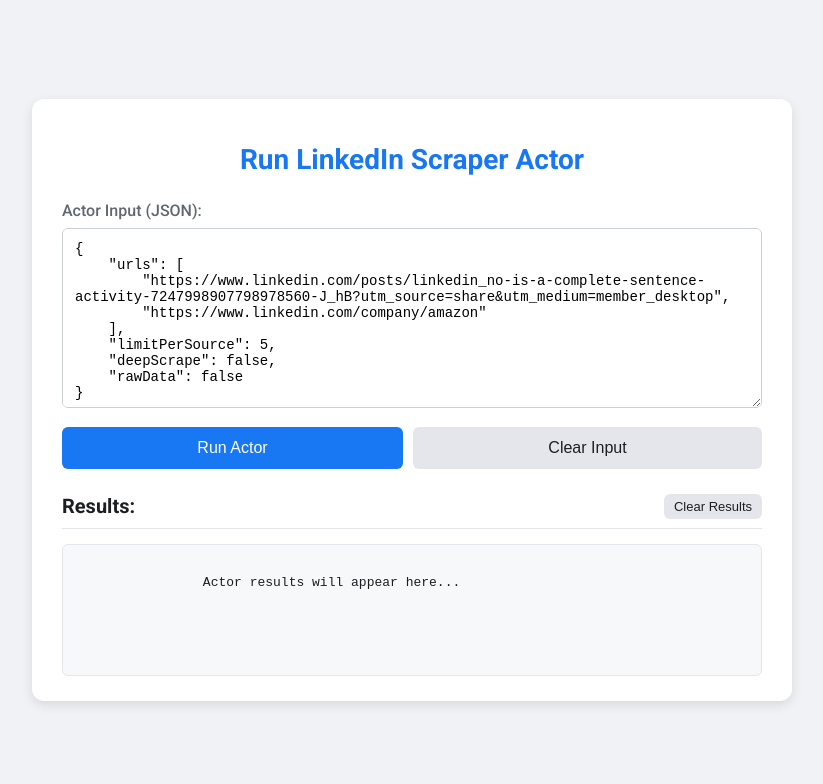
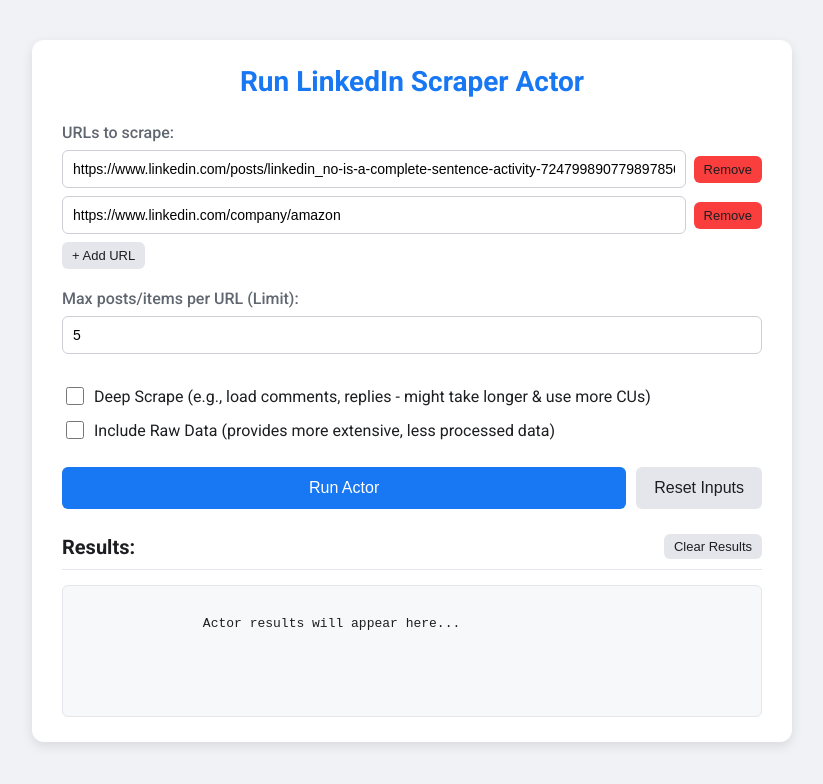
Before and after one commit to shana6991/saas-scrap, a plain HTML site: page frontend/index.html in a window 1280 px wide. Shown: the whole page, without its empty margins (228-1051 px from the left). Drawn offline with Linux system fonts and the light colour scheme.

Commit message:
Implement structured input form in frontend (dynamic URLs, checkboxes, number input)

```diff
--- a/frontend/index.html
+++ b/frontend/index.html
@@ -13,7 +13,7 @@
             color: #1c1e21;
             display: flex;
             justify-content: center;
-            align-items: center;
+            align-items: flex-start; /* Align to top for scrolling */
             min-height: 100vh;
             padding: 20px;
             box-sizing: border-box;
@@ -25,11 +25,14 @@
             box-shadow: 0 4px 12px rgba(0, 0, 0, 0.1);
             width: 100%;
             max-width: 700px;
+            margin-top: 20px; /* Add some margin at the top */
+            margin-bottom: 20px;
         }
         h1 {
-            color: #1877f2; /* Facebook Blue or similar */
+            color: #1877f2;
             text-align: center;
             font-size: 28px;
+            margin-top: 0;
             margin-bottom: 25px;
         }
         label {
@@ -38,30 +41,53 @@
             font-weight: 500;
             color: #606770;
         }
-        textarea {
+        input[type="text"], input[type="number"] {
             width: 100%;
-            min-height: 180px;
-            margin-bottom: 15px;
-            padding: 12px;
+            padding: 10px;
+            margin-bottom: 10px;
             border-radius: 6px;
             border: 1px solid #ccd0d5;
-            font-family: monospace;
+            box-sizing: border-box;
             font-size: 14px;
-            box-sizing: border-box;
-            resize: vertical;
         }
-        textarea:focus {
+        input[type="text"]:focus, input[type="number"]:focus {
             border-color: #1877f2;
             box-shadow: 0 0 0 2px rgba(24, 119, 242, 0.2);
             outline: none;
         }
+        .input-group {
+            margin-bottom: 20px;
+        }
+        .url-input-container {
+            display: flex;
+            align-items: center;
+            margin-bottom: 8px;
+        }
+        .url-input-container input[type="text"] {
+            flex-grow: 1;
+            margin-bottom: 0; /* Remove bottom margin as it's handled by container */
+            margin-right: 8px;
+        }
+        .checkbox-group label {
+            display: flex;
+            align-items: center;
+            margin-bottom: 10px;
+            font-weight: normal;
+            color: #1c1e21;
+        }
+        .checkbox-group input[type="checkbox"] {
+            margin-right: 10px;
+            width: 18px;
+            height: 18px;
+            accent-color: #1877f2;
+        }
         .button-group {
             display: flex;
             gap: 10px;
+            margin-top: 25px; /* Add margin above main buttons */
             margin-bottom: 20px;
         }
         button {
-            flex-grow: 1;
             padding: 12px 18px;
             background-color: #1877f2;
             color: white;
@@ -71,6 +97,7 @@
             font-size: 16px;
             font-weight: 500;
             transition: background-color 0.2s ease;
+            flex-grow: 1; /* Make main buttons take equal space */
         }
         button:hover {
             background-color: #166fe5;
@@ -83,10 +110,27 @@
         button.secondary {
             background-color: #e4e6eb;
             color: #1c1e21;
+            flex-grow: 0; /* Secondary buttons don't grow as much */
         }
-        button.secondary:hover {
-            background-color: #d8dade;
+        button.small {
+            padding: 6px 10px;
+            font-size: 13px;
+            flex-grow: 0;
         }
+        button.danger {
+             background-color: #fa3e3e;
+        }
+        button.danger:hover {
+             background-color: #e03030;
+        }
+
+        #resultsContainer h2 {
+            display: flex;
+            justify-content: space-between;
+            align-items: center;
+        }
+
+        /* ... (rest of your existing styles for results, loader, messages remain the same) ... */
         #resultsContainer {
             margin-top: 25px;
         }
@@ -136,7 +180,6 @@
             background-color: #ffebe8;
             color: #c92a1e;
         }
-        /* Card style for results */
         .result-item {
             background-color: #fff;
             border: 1px solid #dddfe2;
@@ -155,20 +198,39 @@
     <div class="container">
         <h1>Run LinkedIn Scraper Actor</h1>
 
-        <label for="actorInput">Actor Input (JSON):</label>
-        <textarea id="actorInput" placeholder="Enter JSON input for the actor...">{
-    "urls": [
-        "https://www.linkedin.com/posts/linkedin_no-is-a-complete-sentence-activity-7247998907798978560-J_hB?utm_source=share&utm_medium=member_desktop",
-        "https://www.linkedin.com/company/amazon"
-    ],
-    "limitPerSource": 5,
-    "deepScrape": false,
-    "rawData": false
-}</textarea>
+        <div class="input-group">
+            <label>URLs to scrape:</label>
+            <div id="urlsContainer">
+                <div class="url-input-container">
+                    <input type="text" class="url-input" placeholder="https://www.linkedin.com/posts/..." value="https://www.linkedin.com/posts/linkedin_no-is-a-complete-sentence-activity-7247998907798978560-J_hB?utm_source=share&utm_medium=member_desktop">
+                    <!-- Remove button for the first field can be added if needed, or handled by clearing -->
+                </div>
+                <div class="url-input-container">
+                     <input type="text" class="url-input" placeholder="https://www.linkedin.com/company/..." value="https://www.linkedin.com/company/amazon">
+                </div>
+            </div>
+            <button id="addUrlButton" class="secondary small" type="button">+ Add URL</button>
+        </div>
+
+        <div class="input-group">
+            <label for="limitPerSource">Max posts/items per URL (Limit):</label>
+            <input type="number" id="limitPerSource" value="5" min="1">
+        </div>
+
+        <div class="input-group checkbox-group">
+            <label>
+                <input type="checkbox" id="deepScrape">
+                Deep Scrape (e.g., load comments, replies - might take longer & use more CUs)
+            </label>
+            <label>
+                <input type="checkbox" id="rawData">
+                Include Raw Data (provides more extensive, less processed data)
+            </label>
+        </div>
 
         <div class="button-group">
-            <button id="runActorButton">Run Actor</button>
-            <button id="clearInputButton" class="secondary">Clear Input</button>
+            <button id="runActorButton" type="button">Run Actor</button>
+            <button id="clearAllInputsButton" class="secondary" type="button">Reset Inputs</button>
         </div>
 
         <div class="loader" id="loader"></div>
@@ -176,8 +238,8 @@
         <div id="errorMessage" class="message error-message" style="display: none;"></div>
 
         <div id="resultsContainer">
-            <h2>Results: <button id="clearResultsButton" class="secondary" style="float: right; padding: 5px 10px; font-size: 13px;">Clear Results</button></h2>
-            <div id="resultsOutput"> <!-- Changed from pre to div for flexible content -->
+            <h2>Results: <button id="clearResultsButton" class="secondary small" style="padding: 5px 10px; font-size: 13px;">Clear Results</button></h2>
+            <div id="resultsOutput">
                 Actor results will appear here...
             </div>
         </div>
--- a/frontend/script.js
+++ b/frontend/script.js
@@ -1,15 +1,74 @@
 document.addEventListener('DOMContentLoaded', () => {
-    const actorInputTextarea = document.getElementById('actorInput');
+    const urlsContainer = document.getElementById('urlsContainer');
+    const addUrlButton = document.getElementById('addUrlButton');
+    const limitPerSourceInput = document.getElementById('limitPerSource');
+    const deepScrapeCheckbox = document.getElementById('deepScrape');
+    const rawDataCheckbox = document.getElementById('rawData');
+
     const runActorButton = document.getElementById('runActorButton');
-    const clearInputButton = document.getElementById('clearInputButton');
+    const clearAllInputsButton = document.getElementById('clearAllInputsButton');
     const clearResultsButton = document.getElementById('clearResultsButton');
-    const resultsOutputDiv = document.getElementById('resultsOutput'); // Changed to Div
+    const resultsOutputDiv = document.getElementById('resultsOutput');
     const loader = document.getElementById('loader');
     const statusMessageElement = document.getElementById('statusMessage');
     const errorMessageElement = document.getElementById('errorMessage');
 
-    const initialInputContent = actorInputTextarea.value;
     const backendUrl = '/run-actor';
+
+    // --- Default Input Values ---
+    const defaultLimit = 5;
+    const defaultDeepScrape = false;
+    const defaultRawData = false;
+    const defaultUrls = [
+        "https://www.linkedin.com/posts/linkedin_no-is-a-complete-sentence-activity-7247998907798978560-J_hB?utm_source=share&utm_medium=member_desktop",
+        "https://www.linkedin.com/company/amazon"
+    ];
+
+    function createUrlInputEntry(urlValue = '') {
+        const inputContainer = document.createElement('div');
+        inputContainer.className = 'url-input-container';
+
+        const newInput = document.createElement('input');
+        newInput.type = 'text';
+        newInput.className = 'url-input';
+        newInput.placeholder = 'https://www.linkedin.com/...';
+        newInput.value = urlValue;
+
+        const removeButton = document.createElement('button');
+        removeButton.type = 'button';
+        removeButton.textContent = 'Remove';
+        removeButton.className = 'secondary small danger';
+        removeButton.onclick = () => {
+            inputContainer.remove();
+            // Ensure at least one URL input remains if all are removed by user
+            if (urlsContainer.children.length === 0) {
+                createUrlInputEntry(); // Add a blank one back
+            }
+        };
+
+        inputContainer.appendChild(newInput);
+        inputContainer.appendChild(removeButton);
+        urlsContainer.appendChild(inputContainer);
+    }
+
+    function resetInputsToDefaults() {
+        urlsContainer.innerHTML = ''; // Clear existing URL inputs
+        defaultUrls.forEach(url => createUrlInputEntry(url));
+        if (defaultUrls.length === 0) { // Ensure at least one empty field if no defaults
+            createUrlInputEntry();
+        }
+        limitPerSourceInput.value = defaultLimit;
+        deepScrapeCheckbox.checked = defaultDeepScrape;
+        rawDataCheckbox.checked = defaultRawData;
+        displayMessage(statusMessageElement, '');
+        displayMessage(errorMessageElement, '', true);
+    }
+
+    // Initialize URL fields on page load
+    resetInputsToDefaults();
+
+    addUrlButton.addEventListener('click', () => createUrlInputEntry());
+    clearAllInputsButton.addEventListener('click', resetInputsToDefaults);
 
     function displayMessage(element, message, isError = false) {
         element.textContent = message;
@@ -18,19 +77,16 @@ document.addEventListener('DOMContentLoaded', () => {
     }
 
     function renderResults(items) {
-        resultsOutputDiv.innerHTML = ''; // Clear previous results
+        resultsOutputDiv.innerHTML = '';
         if (!items || items.length === 0) {
             resultsOutputDiv.textContent = 'No items found in the dataset for this run.';
             return;
         }
-
         if (Array.isArray(items) && items.every(item => typeof item === 'object' && item !== null)) {
-            // If it's an array of objects, render as cards
             items.forEach(item => {
                 const card = document.createElement('div');
                 card.className = 'result-item';
                 let cardHTML = '';
-                // Attempt to find some common fields to display, or fallback to stringifying key-values
                 if (item.url || item.link || item.href) {
                     cardHTML += `<p><strong>URL:</strong> <a href="${item.url || item.link || item.href}" target="_blank" rel="noopener noreferrer">${item.url || item.link || item.href}</a></p>`;
                 }
@@ -40,7 +96,6 @@ document.addEventListener('DOMContentLoaded', () => {
                 if (item.text || item.description || item.caption) {
                     cardHTML += `<p><strong>Description:</strong> ${String(item.text || item.description || item.caption).substring(0, 200)}...</p>`;
                 }
-                // Add a few more generic fields if they exist
                 for (const key in item) {
                     if (item.hasOwnProperty(key) && !(key === 'url' || key === 'link' || key === 'href' || key === 'title' || key === 'name' || key === 'text' || key === 'description' || key ==='caption')) {
                          if (typeof item[key] === 'string' || typeof item[key] === 'number' || typeof item[key] === 'boolean') {
@@ -48,38 +103,49 @@ document.addEventListener('DOMContentLoaded', () => {
                         }
                     }
                 }
-                 if (cardHTML === '') { // Fallback for items that don't match common fields
+                 if (cardHTML === '') {
                     cardHTML = `<pre>${JSON.stringify(item, null, 2)}</pre>`;
                 }
                 card.innerHTML = cardHTML;
                 resultsOutputDiv.appendChild(card);
             });
         } else {
-            // Fallback to pretty-printed JSON if not an array of objects
             resultsOutputDiv.innerHTML = `<pre>${JSON.stringify(items, null, 2)}</pre>`;
         }
     }
 
     runActorButton.addEventListener('click', async () => {
-        resultsOutputDiv.innerHTML = 'Actor results will appear here...'; // Reset results view
+        resultsOutputDiv.innerHTML = 'Actor results will appear here...';
         displayMessage(statusMessageElement, '');
         displayMessage(errorMessageElement, '', true);
         loader.style.display = 'block';
         runActorButton.disabled = true;
-        clearInputButton.disabled = true;
+        clearAllInputsButton.disabled = true;
         clearResultsButton.disabled = true;
+        addUrlButton.disabled = true;
+        document.querySelectorAll('.url-input-container button').forEach(btn => btn.disabled = true);
+        document.querySelectorAll('.url-input, #limitPerSource, #deepScrape, #rawData').forEach(input => input.disabled = true);
 
-        let inputJson;
-        try {
-            inputJson = JSON.parse(actorInputTextarea.value);
-        } catch (error) {
-            displayMessage(errorMessageElement, 'Invalid JSON input: ' + error.message, true);
+
+        const urls = Array.from(urlsContainer.querySelectorAll('.url-input'))
+                            .map(input => input.value.trim())
+                            .filter(url => url !== '');
+
+        if (urls.length === 0) {
+            displayMessage(errorMessageElement, 'Please enter at least one URL.', true);
             loader.style.display = 'none';
-            runActorButton.disabled = false;
-            clearInputButton.disabled = false;
-            clearResultsButton.disabled = false;
+            runActorButton.disabled = false; clearAllInputsButton.disabled = false; clearResultsButton.disabled = false; addUrlButton.disabled = false;
+            document.querySelectorAll('.url-input-container button').forEach(btn => btn.disabled = false);
+            document.querySelectorAll('.url-input, #limitPerSource, #deepScrape, #rawData').forEach(input => input.disabled = false);
             return;
         }
+
+        const actorInput = {
+            urls: urls,
+            limitPerSource: parseInt(limitPerSourceInput.value, 10) || defaultLimit,
+            deepScrape: deepScrapeCheckbox.checked,
+            rawData: rawDataCheckbox.checked
+        };
 
         try {
             displayMessage(statusMessageElement, 'Running actor... This might take a moment. Please wait.');
@@ -87,13 +153,8 @@ document.addEventListener('DOMContentLoaded', () => {
             const response = await fetch(backendUrl, {
                 method: 'POST',
                 headers: { 'Content-Type': 'application/json' },
-                body: JSON.stringify(inputJson),
+                body: JSON.stringify(actorInput),
             });
-
-            loader.style.display = 'none';
-            runActorButton.disabled = false;
-            clearInputButton.disabled = false;
-            clearResultsButton.disabled = false;
 
             if (!response.ok) {
                 let errorData = { error: 'Failed to retrieve error details' };
@@ -109,23 +170,16 @@ document.addEventListener('DOMContentLoaded', () => {
         } catch (error) {
             console.error('Error during actor run or fetching results:', error);
             displayMessage(errorMessageElement, 'Operation failed: ' + error.message, true);
+        } finally {
             loader.style.display = 'none';
-            runActorButton.disabled = false;
-            clearInputButton.disabled = false;
-            clearResultsButton.disabled = false;
+            runActorButton.disabled = false; clearAllInputsButton.disabled = false; clearResultsButton.disabled = false; addUrlButton.disabled = false;
+            document.querySelectorAll('.url-input-container button').forEach(btn => btn.disabled = false);
+            document.querySelectorAll('.url-input, #limitPerSource, #deepScrape, #rawData').forEach(input => input.disabled = false);
         }
-    });
-
-    clearInputButton.addEventListener('click', () => {
-        actorInputTextarea.value = initialInputContent; // Or set to empty: ''
-        displayMessage(statusMessageElement, '');
-        displayMessage(errorMessageElement, '', true);
     });
 
     clearResultsButton.addEventListener('click', () => {
         resultsOutputDiv.innerHTML = 'Actor results will appear here...';
         displayMessage(statusMessageElement, '');
-        // Optionally keep or clear error messages related to the run that produced these results
-        // displayMessage(errorMessageElement, '', true);
     });
 });
```
